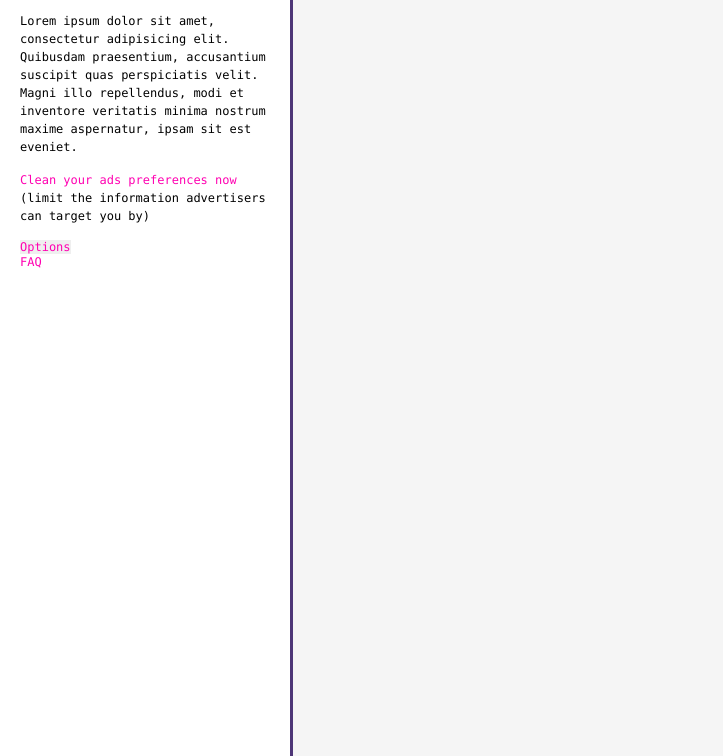
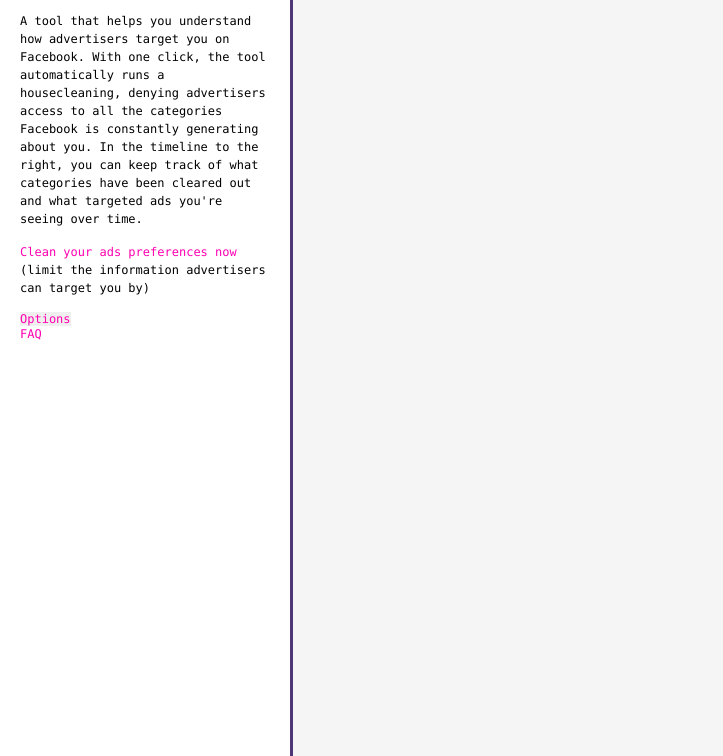
Before and after one commit to d4t4x/facebook-cleaner, a website built with webpack: page src/views/me.html in a window 1280 px wide. Shown: the part 44-800 px from the top of the page, without its empty margins (0-723 px from the left). Built offline with nearby package versions, Linux system fonts and the light colour scheme; some packages are replaced by stand-ins of ours.

Commit message:
Added description to stream page

```diff
--- a/src/views/me.html
+++ b/src/views/me.html
@@ -11,7 +11,7 @@
         <div id="sidebar">
             <img src="../media/128.png" alt="">
             <h1>FUZZIFY ME</h1>
-            <p>Lorem ipsum dolor sit amet, consectetur adipisicing elit. Quibusdam praesentium, accusantium suscipit quas perspiciatis velit. Magni illo repellendus, modi et inventore veritatis minima nostrum maxime aspernatur, ipsam sit est eveniet.</p>
+            <p>A tool that helps you understand how advertisers target you on Facebook. With one click, the tool automatically runs a housecleaning, denying advertisers access to all the categories Facebook is constantly generating about you. In the timeline to the right, you can keep track of what categories have been cleared out and what targeted ads you're seeing over time.</p>
             <p><a href="https://facebook.com/ads/preferences" id="adspref">Clean your ads preferences now</a> (limit the information advertisers can target you by)</p>
             <p id="records"></p>
             <p id="cleanings"></p>
```
Also changed, not shown: build/views/me.html.
